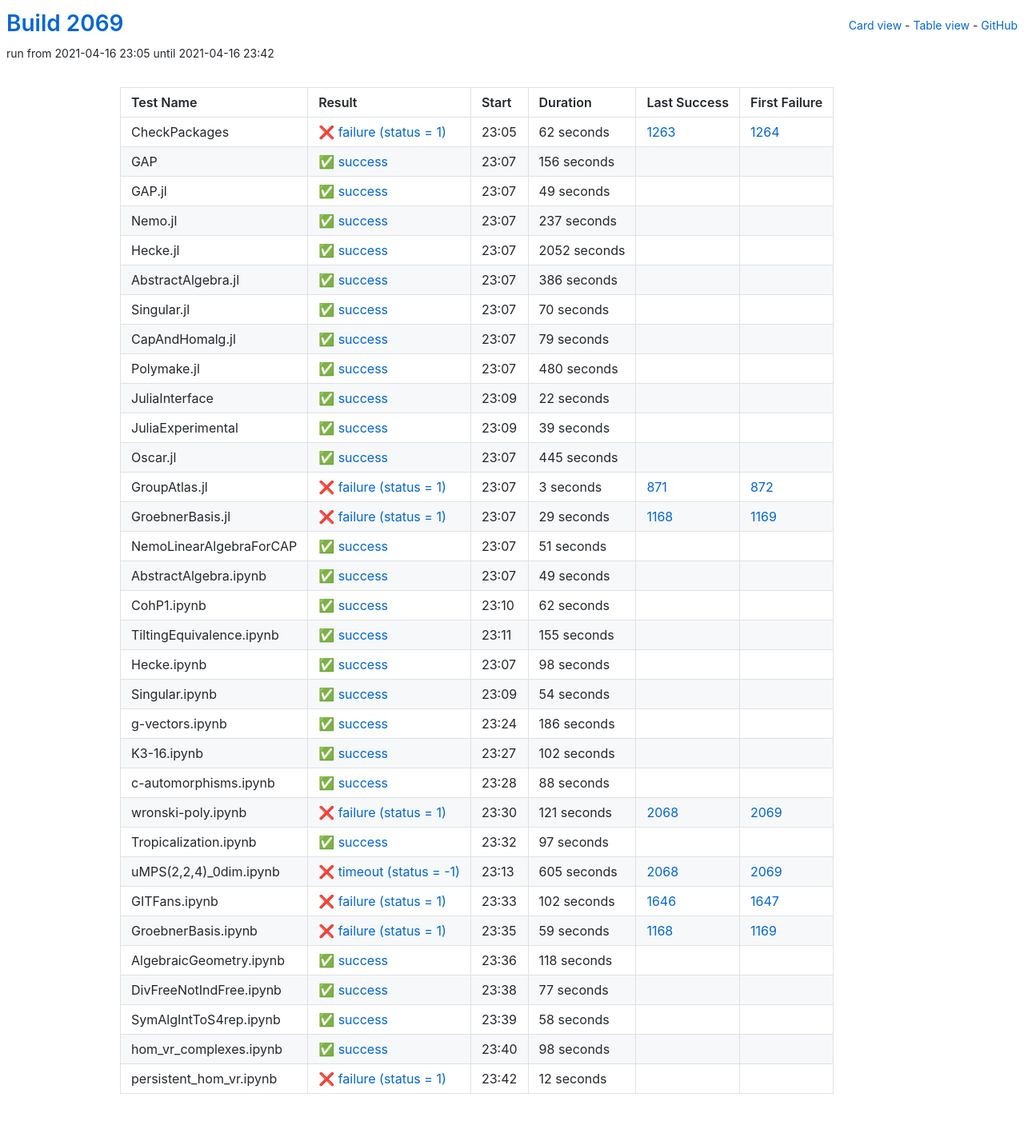
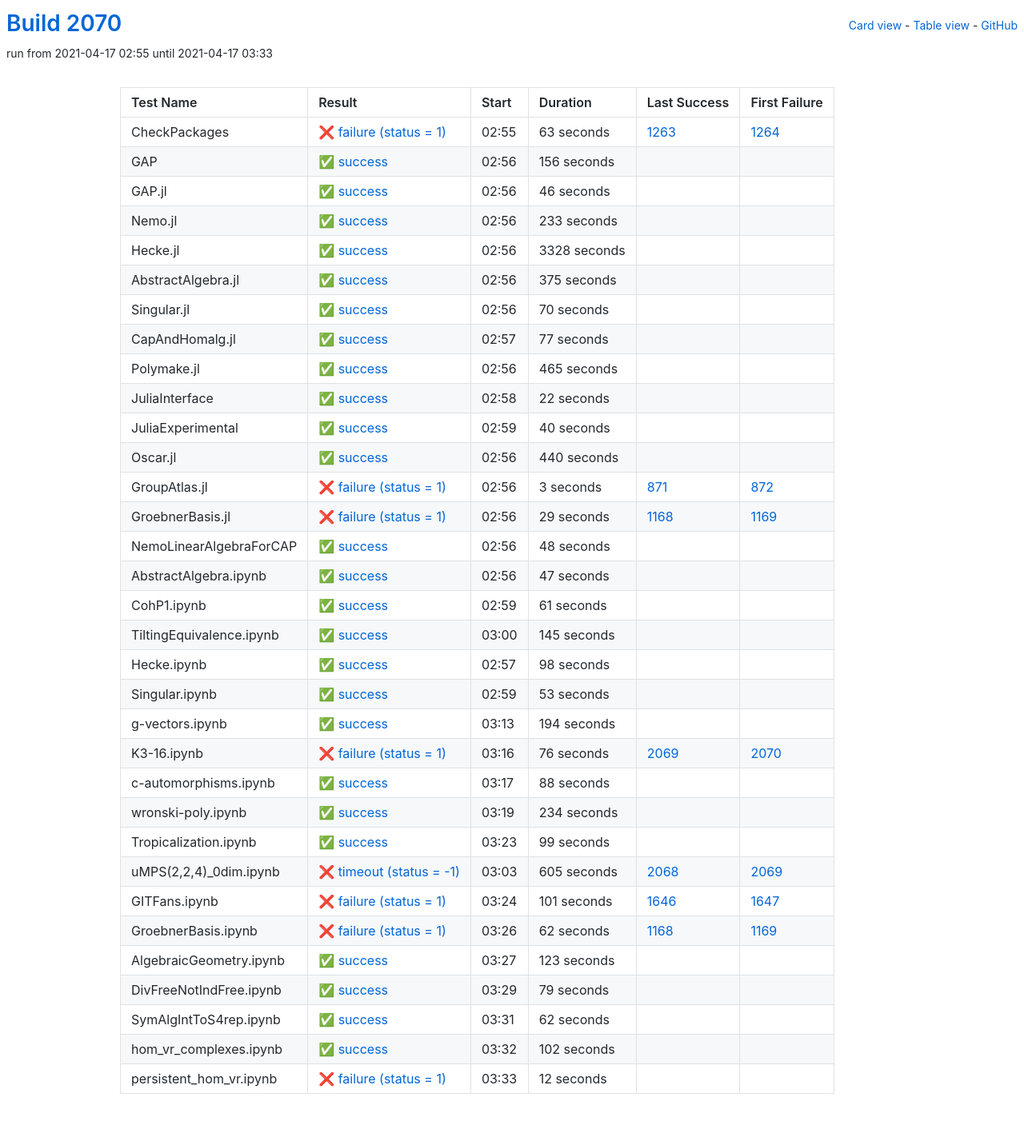
Before and after one commit to oscar-system/oscar-ci-status-stable, a Jekyll site: the page built from table.html, in a window 1280 px wide. Shown: the whole page at 80% size. Built offline with Jekyll 4.4.1, drawn with Linux system fonts in a browser that asks for light colours.

Commit message:
Build #2070

```diff
--- a/_data/ci.yml
+++ b/_data/ci.yml
@@ -1,6 +1,6 @@
 ---
-build: 2069
-build_url: https://oscarci.mathematik.uni-kl.de/job/oscar-stable/2069/
+build: 2070
+build_url: https://oscarci.mathematik.uni-kl.de/job/oscar-stable/2070/
 job: oscar-stable
 organization: oscar-system
 repo: oscar-ci-status-stable
@@ -8,20 +8,20 @@ repourl: https://github.com/oscar-system/oscar-ci-status-stable
 tests:
 - name: CheckPackages
   id: checkpackages
-  log: https://oscarci.mathematik.uni-kl.de/job/oscar-stable/2069/artifact/logs/build-2069/CheckPackages.log
-  start: 2021-04-16 23:05
+  log: https://oscarci.mathematik.uni-kl.de/job/oscar-stable/2070/artifact/logs/build-2070/CheckPackages.log
+  start: 2021-04-17 02:55
   success: false
   exitcode: 1
   status: failure
-  duration: 62
+  duration: 63
   last_success: 1263
   last_success_url: https://oscarci.mathematik.uni-kl.de/job/oscar-stable/1263/
   first_failure: 1264
   first_failure_url: https://oscarci.mathematik.uni-kl.de/job/oscar-stable/1264/
 - name: GAP
   id: gap
-  log: https://oscarci.mathematik.uni-kl.de/job/oscar-stable/2069/artifact/logs/build-2069/GAP.log
-  start: 2021-04-16 23:07
+  log: https://oscarci.mathematik.uni-kl.de/job/oscar-stable/2070/artifact/logs/build-2070/GAP.log
+  start: 2021-04-17 02:56
   success: true
   exitcode: 0
   status: success
@@ -32,56 +32,56 @@ tests:
   first_failure_url:
 - name: GAP.jl
   id: gap-jl
-  log: https://oscarci.mathematik.uni-kl.de/job/oscar-stable/2069/artifact/logs/build-2069/GAP.jl.log
-  start: 2021-04-16 23:07
+  log: https://oscarci.mathematik.uni-kl.de/job/oscar-stable/2070/artifact/logs/build-2070/GAP.jl.log
+  start: 2021-04-17 02:56
   success: true
   exitcode: 0
   status: success
-  duration: 49
+  duration: 46
   last_success: false
   last_success_url:
   first_failure: false
   first_failure_url:
 - name: Nemo.jl
   id: nemo-jl
-  log: https://oscarci.mathematik.uni-kl.de/job/oscar-stable/2069/artifact/logs/build-2069/Nemo.jl.log
-  start: 2021-04-16 23:07
+  log: https://oscarci.mathematik.uni-kl.de/job/oscar-stable/2070/artifact/logs/build-2070/Nemo.jl.log
+  start: 2021-04-17 02:56
   success: true
   exitcode: 0
   status: success
-  duration: 237
+  duration: 233
   last_success: false
   last_success_url:
   first_failure: false
   first_failure_url:
 - name: Hecke.jl
   id: hecke-jl
-  log: https://oscarci.mathematik.uni-kl.de/job/oscar-stable/2069/artifact/logs/build-2069/Hecke.jl.log
-  start: 2021-04-16 23:07
+  log: https://oscarci.mathematik.uni-kl.de/job/oscar-stable/2070/artifact/logs/build-2070/Hecke.jl.log
+  start: 2021-04-17 02:56
   success: true
   exitcode: 0
   status: success
-  duration: 2052
+  duration: 3328
   last_success: false
   last_success_url:
   first_failure: false
   first_failure_url:
 - name: AbstractAlgebra.jl
   id: abstractalgebra-jl
-  log: https://oscarci.mathematik.uni-kl.de/job/oscar-stable/2069/artifact/logs/build-2069/AbstractAlgebra.jl.log
-  start: 2021-04-16 23:07
+  log: https://oscarci.mathematik.uni-kl.de/job/oscar-stable/2070/artifact/logs/build-2070/AbstractAlgebra.jl.log
+  start: 2021-04-17 02:56
   success: true
   exitcode: 0
   status: success
-  duration: 386
+  duration: 375
   last_success: false
   last_success_url:
   first_failure: false
   first_failure_url:
 - name: Singular.jl
   id: singular-jl
-  log: https://oscarci.mathematik.uni-kl.de/job/oscar-stable/2069/artifact/logs/build-2069/Singular.jl.log
-  start: 2021-04-16 23:07
+  log: https://oscarci.mathematik.uni-kl.de/job/oscar-stable/2070/artifact/logs/build-2070/Singular.jl.log
+  start: 2021-04-17 02:56
   success: true
   exitcode: 0
   status: success
@@ -92,32 +92,32 @@ tests:
   first_failure_url:
 - name: CapAndHomalg.jl
   id: capandhomalg-jl
-  log: https://oscarci.mathematik.uni-kl.de/job/oscar-stable/2069/artifact/logs/build-2069/CapAndHomalg.jl.log
-  start: 2021-04-16 23:07
+  log: https://oscarci.mathematik.uni-kl.de/job/oscar-stable/2070/artifact/logs/build-2070/CapAndHomalg.jl.log
+  start: 2021-04-17 02:57
   success: true
   exitcode: 0
   status: success
-  duration: 79
+  duration: 77
   last_success: false
   last_success_url:
   first_failure: false
   first_failure_url:
 - name: Polymake.jl
   id: polymake-jl
-  log: https://oscarci.mathematik.uni-kl.de/job/oscar-stable/2069/artifact/logs/build-2069/Polymake.jl.log
-  start: 2021-04-16 23:07
+  log: https://oscarci.mathematik.uni-kl.de/job/oscar-stable/2070/artifact/logs/build-2070/Polymake.jl.log
+  start: 2021-04-17 02:56
   success: true
   exitcode: 0
   status: success
-  duration: 480
+  duration: 465
   last_success: false
   last_success_url:
   first_failure: false
   first_failure_url:
 - name: JuliaInterface
   id: juliainterface
-  log: https://oscarci.mathematik.uni-kl.de/job/oscar-stable/2069/artifact/logs/build-2069/JuliaInterface.log
-  start: 2021-04-16 23:09
+  log: https://oscarci.mathematik.uni-kl.de/job/oscar-stable/2070/artifact/logs/build-2070/JuliaInterface.log
+  start: 2021-04-17 02:58
   success: true
   exitcode: 0
   status: success
@@ -128,32 +128,32 @@ tests:
   first_failure_url:
 - name: JuliaExperimental
   id: juliaexperimental
-  log: https://oscarci.mathematik.uni-kl.de/job/oscar-stable/2069/artifact/logs/build-2069/JuliaExperimental.log
-  start: 2021-04-16 23:09
+  log: https://oscarci.mathematik.uni-kl.de/job/oscar-stable/2070/artifact/logs/build-2070/JuliaExperimental.log
+  start: 2021-04-17 02:59
   success: true
   exitcode: 0
   status: success
-  duration: 39
+  duration: 40
   last_success: false
   last_success_url:
   first_failure: false
   first_failure_url:
 - name: Oscar.jl
   id: oscar-jl
-  log: https://oscarci.mathematik.uni-kl.de/job/oscar-stable/2069/artifact/logs/build-2069/Oscar.jl.log
-  start: 2021-04-16 23:07
+  log: https://oscarci.mathematik.uni-kl.de/job/oscar-stable/2070/artifact/logs/build-2070/Oscar.jl.log
+  start: 2021-04-17 02:56
   success: true
   exitcode: 0
   status: success
-  duration: 445
+  duration: 440
   last_success: false
   last_success_url:
   first_failure: false
   first_failure_url:
 - name: GroupAtlas.jl
   id: groupatlas-jl
-  log: https://oscarci.mathematik.uni-kl.de/job/oscar-stable/2069/artifact/logs/build-2069/GroupAtlas.jl.log
-  start: 2021-04-16 23:07
+  log: https://oscarci.mathematik.uni-kl.de/job/oscar-stable/2070/artifact/logs/build-2070/GroupAtlas.jl.log
+  start: 2021-04-17 02:56
   success: false
   exitcode: 1
   status: failure
@@ -164,8 +164,8 @@ tests:
   first_failure_url: https://oscarci.mathematik.uni-kl.de/job/oscar-stable/872/
 - name: GroebnerBasis.jl
   id: groebnerbasis-jl
-  log: https://oscarci.mathematik.uni-kl.de/job/oscar-stable/2069/artifact/logs/build-2069/GroebnerBasis.jl.log
-  start: 2021-04-16 23:07
+  log: https://oscarci.mathematik.uni-kl.de/job/oscar-stable/2070/artifact/logs/build-2070/GroebnerBasis.jl.log
+  start: 2021-04-17 02:56
   success: false
   exitcode: 1
   status: failure
@@ -176,56 +176,56 @@ tests:
   first_failure_url: https://oscarci.mathematik.uni-kl.de/job/oscar-stable/1169/
 - name: NemoLinearAlgebraForCAP
   id: nemolinearalgebraforcap
-  log: https://oscarci.mathematik.uni-kl.de/job/oscar-stable/2069/artifact/logs/build-2069/NemoLinearAlgebraForCAP.log
-  start: 2021-04-16 23:07
+  log: https://oscarci.mathematik.uni-kl.de/job/oscar-stable/2070/artifact/logs/build-2070/NemoLinearAlgebraForCAP.log
+  start: 2021-04-17 02:56
   success: true
   exitcode: 0
   status: success
-  duration: 51
+  duration: 48
   last_success: false
   last_success_url:
   first_failure: false
   first_failure_url:
 - name: AbstractAlgebra.ipynb
   id: abstractalgebra-ipynb
-  log: https://oscarci.mathematik.uni-kl.de/job/oscar-stable/2069/artifact/logs/build-2069/AbstractAlgebra.ipynb.log
-  start: 2021-04-16 23:07
+  log: https://oscarci.mathematik.uni-kl.de/job/oscar-stable/2070/artifact/logs/build-2070/AbstractAlgebra.ipynb.log
+  start: 2021-04-17 02:56
   success: true
   exitcode: 0
   status: success
-  duration: 49
+  duration: 47
   last_success: false
   last_success_url:
   first_failure: false
   first_failure_url:
 - name: CohP1.ipynb
   id: cohp1-ipynb
-  log: https://oscarci.mathematik.uni-kl.de/job/oscar-stable/2069/artifact/logs/build-2069/CohP1.ipynb.log
-  start: 2021-04-16 23:10
+  log: https://oscarci.mathematik.uni-kl.de/job/oscar-stable/2070/artifact/logs/build-2070/CohP1.ipynb.log
+  start: 2021-04-17 02:59
   success: true
   exitcode: 0
   status: success
-  duration: 62
+  duration: 61
   last_success: false
   last_success_url:
   first_failure: false
   first_failure_url:
 - name: TiltingEquivalence.ipynb
   id: tiltingequivalence-ipynb
-  log: https://oscarci.mathematik.uni-kl.de/job/oscar-stable/2069/artifact/logs/build-2069/TiltingEquivalence.ipynb.log
-  start: 2021-04-16 23:11
+  log: https://oscarci.mathematik.uni-kl.de/job/oscar-stable/2070/artifact/logs/build-2070/TiltingEquivalence.ipynb.log
+  start: 2021-04-17 03:00
   success: true
   exitcode: 0
   status: success
-  duration: 155
+  duration: 145
   last_success: false
   last_success_url:
   first_failure: false
   first_failure_url:
 - name: Hecke.ipynb
   id: hecke-ipynb
-  log: https://oscarci.mathematik.uni-kl.de/job/oscar-stable/2069/artifact/logs/build-2069/Hecke.ipynb.log
-  start: 2021-04-16 23:07
+  log: https://oscarci.mathematik.uni-kl.de/job/oscar-stable/2070/artifact/logs/build-2070/Hecke.ipynb.log
+  start: 2021-04-17 02:57
   success: true
   exitcode: 0
   status: success
@@ -236,44 +236,44 @@ tests:
   first_failure_url:
 - name: Singular.ipynb
   id: singular-ipynb
-  log: https://oscarci.mathematik.uni-kl.de/job/oscar-stable/2069/artifact/logs/build-2069/Singular.ipynb.log
-  start: 2021-04-16 23:09
+  log: https://oscarci.mathematik.uni-kl.de/job/oscar-stable/2070/artifact/logs/build-2070/Singular.ipynb.log
+  start: 2021-04-17 02:59
   success: true
   exitcode: 0
   status: success
-  duration: 54
+  duration: 53
   last_success: false
   last_success_url:
   first_failure: false
   first_failure_url:
 - name: g-vectors.ipynb
   id: g-vectors-ipynb
-  log: https://oscarci.mathematik.uni-kl.de/job/oscar-stable/2069/artifact/logs/build-2069/g-vectors.ipynb.log
-  start: 2021-04-16 23:24
+  log: https://oscarci.mathematik.uni-kl.de/job/oscar-stable/2070/artifact/logs/build-2070/g-vectors.ipynb.log
+  start: 2021-04-17 03:13
   success: true
   exitcode: 0
   status: success
-  duration: 186
+  duration: 194
   last_success: false
   last_success_url:
   first_failure: false
   first_failure_url:
 - name: K3-16.ipynb
   id: k3-16-ipynb
-  log: https://oscarci.mathematik.uni-kl.de/job/oscar-stable/2069/artifact/logs/build-2069/K3-16.ipynb.log
-  start: 2021-04-16 23:27
-  success: true
-  exitcode: 0
-  status: success
-  duration: 102
-  last_success: false
-  last_success_url:
-  first_failure: false
-  first_failure_url:
+  log: https://oscarci.mathematik.uni-kl.de/job/oscar-stable/2070/artifact/logs/build-2070/K3-16.ipynb.log
+  start: 2021-04-17 03:16
+  success: false
+  exitcode: 1
+  status: failure
+  duration: 76
+  last_success: 2069
+  last_success_url: https://oscarci.mathematik.uni-kl.de/job/oscar-stable/2069/
+  first_failure: 2070
+  first_failure_url: https://oscarci.mathematik.uni-kl.de/job/oscar-stable/2070/
 - name: c-automorphisms.ipynb
   id: c-automorphisms-ipynb
-  log: https://oscarci.mathematik.uni-kl.de/job/oscar-stable/2069/artifact/logs/build-2069/c-automorphisms.ipynb.log
-  start: 2021-04-16 23:28
+  log: https://oscarci.mathematik.uni-kl.de/job/oscar-stable/2070/artifact/logs/build-2070/c-automorphisms.ipynb.log
+  start: 2021-04-17 03:17
   success: true
   exitcode: 0
   status: success
@@ -284,32 +284,32 @@ tests:
   first_failure_url:
 - name: wronski-poly.ipynb
   id: wronski-poly-ipynb
-  log: https://oscarci.mathematik.uni-kl.de/job/oscar-stable/2069/artifact/logs/build-2069/wronski-poly.ipynb.log
-  start: 2021-04-16 23:30
-  success: false
-  exitcode: 1
-  status: failure
-  duration: 121
-  last_success: 2068
-  last_success_url: https://oscarci.mathematik.uni-kl.de/job/oscar-stable/2068/
-  first_failure: 2069
-  first_failure_url: https://oscarci.mathematik.uni-kl.de/job/oscar-stable/2069/
-- name: Tropicalization.ipynb
-  id: tropicalization-ipynb
-  log: https://oscarci.mathematik.uni-kl.de/job/oscar-stable/2069/artifact/logs/build-2069/Tropicalization.ipynb.log
-  start: 2021-04-16 23:32
+  log: https://oscarci.mathematik.uni-kl.de/job/oscar-stable/2070/artifact/logs/build-2070/wronski-poly.ipynb.log
+  start: 2021-04-17 03:19
   success: true
   exitcode: 0
   status: success
-  duration: 97
+  duration: 234
+  last_success: false
+  last_success_url:
+  first_failure: false
+  first_failure_url:
+- name: Tropicalization.ipynb
+  id: tropicalization-ipynb
+  log: https://oscarci.mathematik.uni-kl.de/job/oscar-stable/2070/artifact/logs/build-2070/Tropicalization.ipynb.log
+  start: 2021-04-17 03:23
+  success: true
+  exitcode: 0
+  status: success
+  duration: 99
   last_success: false
   last_success_url:
   first_failure: false
   first_failure_url:
 - name: uMPS(2,2,4)_0dim.ipynb
   id: umps-2-2-4-0dim-ipynb
-  log: https://oscarci.mathematik.uni-kl.de/job/oscar-stable/2069/artifact/logs/build-2069/uMPS-2-2-4-_0dim.ipynb.log
-  start: 2021-04-16 23:13
+  log: https://oscarci.mathematik.uni-kl.de/job/oscar-stable/2070/artifact/logs/build-2070/uMPS-2-2-4-_0dim.ipynb.log
+  start: 2021-04-17 03:03
   success: false
   exitcode: -1
   status: timeout
@@ -320,80 +320,80 @@ tests:
   first_failure_url: https://oscarci.mathematik.uni-kl.de/job/oscar-stable/2069/
 - name: GITFans.ipynb
   id: gitfans-ipynb
-  log: https://oscarci.mathematik.uni-kl.de/job/oscar-stable/2069/artifact/logs/build-2069/GITFans.ipynb.log
-  start: 2021-04-16 23:33
+  log: https://oscarci.mathematik.uni-kl.de/job/oscar-stable/2070/artifact/logs/build-2070/GITFans.ipynb.log
+  start: 2021-04-17 03:24
   success: false
   exitcode: 1
   status: failure
-  duration: 102
+  duration: 101
   last_success: 1646
   last_success_url: https://oscarci.mathematik.uni-kl.de/job/oscar-stable/1646/
   first_failure: 1647
   first_failure_url: https://oscarci.mathematik.uni-kl.de/job/oscar-stable/1647/
 - name: GroebnerBasis.ipynb
   id: groebnerbasis-ipynb
-  log: https://oscarci.mathematik.uni-kl.de/job/oscar-stable/2069/artifact/logs/build-2069/GroebnerBasis.ipynb.log
-  start: 2021-04-16 23:35
+  log: https://oscarci.mathematik.uni-kl.de/job/oscar-stable/2070/artifact/logs/build-2070/GroebnerBasis.ipynb.log
+  start: 2021-04-17 03:26
   success: false
   exitcode: 1
   status: failure
-  duration: 59
+  duration: 62
   last_success: 1168
   last_success_url: https://oscarci.mathematik.uni-kl.de/job/oscar-stable/1168/
   first_failure: 1169
   first_failure_url: https://oscarci.mathematik.uni-kl.de/job/oscar-stable/1169/
 - name: AlgebraicGeometry.ipynb
   id: algebraicgeometry-ipynb
-  log: https://oscarci.mathematik.uni-kl.de/job/oscar-stable/2069/artifact/logs/build-2069/AlgebraicGeometry.ipynb.log
-  start: 2021-04-16 23:36
+  log: https://oscarci.mathematik.uni-kl.de/job/oscar-stable/2070/artifact/logs/build-2070/AlgebraicGeometry.ipynb.log
+  start: 2021-04-17 03:27
   success: true
   exitcode: 0
   status: success
-  duration: 118
+  duration: 123
   last_success: false
   last_success_url:
   first_failure: false
   first_failure_url:
 - name: DivFreeNotIndFree.ipynb
   id: divfreenotindfree-ipynb
-  log: https://oscarci.mathematik.uni-kl.de/job/oscar-stable/2069/artifact/logs/build-2069/DivFreeNotIndFree.ipynb.log
-  start: 2021-04-16 23:38
+  log: https://oscarci.mathematik.uni-kl.de/job/oscar-stable/2070/artifact/logs/build-2070/DivFreeNotIndFree.ipynb.log
+  start: 2021-04-17 03:29
   success: true
   exitcode: 0
   status: success
-  duration: 77
+  duration: 79
   last_success: false
   last_success_url:
   first_failure: false
   first_failure_url:
 - name: SymAlgIntToS4rep.ipynb
   id: symalginttos4rep-ipynb
-  log: https://oscarci.mathematik.uni-kl.de/job/oscar-stable/2069/artifact/logs/build-2069/SymAlgIntToS4rep.ipynb.log
-  start: 2021-04-16 23:39
+  log: https://oscarci.mathematik.uni-kl.de/job/oscar-stable/2070/artifact/logs/build-2070/SymAlgIntToS4rep.ipynb.log
+  start: 2021-04-17 03:31
   success: true
   exitcode: 0
   status: success
-  duration: 58
+  duration: 62
   last_success: false
   last_success_url:
   first_failure: false
   first_failure_url:
 - name: hom_vr_complexes.ipynb
   id: hom-vr-complexes-ipynb
-  log: https://oscarci.mathematik.uni-kl.de/job/oscar-stable/2069/artifact/logs/build-2069/hom_vr_complexes.ipynb.log
-  start: 2021-04-16 23:40
+  log: https://oscarci.mathematik.uni-kl.de/job/oscar-stable/2070/artifact/logs/build-2070/hom_vr_complexes.ipynb.log
+  start: 2021-04-17 03:32
   success: true
   exitcode: 0
   status: success
-  duration: 98
+  duration: 102
   last_success: false
   last_success_url:
   first_failure: false
   first_failure_url:
 - name: persistent_hom_vr.ipynb
   id: persistent-hom-vr-ipynb
-  log: https://oscarci.mathematik.uni-kl.de/job/oscar-stable/2069/artifact/logs/build-2069/persistent_hom_vr.ipynb.log
-  start: 2021-04-16 23:42
+  log: https://oscarci.mathematik.uni-kl.de/job/oscar-stable/2070/artifact/logs/build-2070/persistent_hom_vr.ipynb.log
+  start: 2021-04-17 03:33
   success: false
   exitcode: 1
   status: failure
```
Also changed, not shown: README.md.
